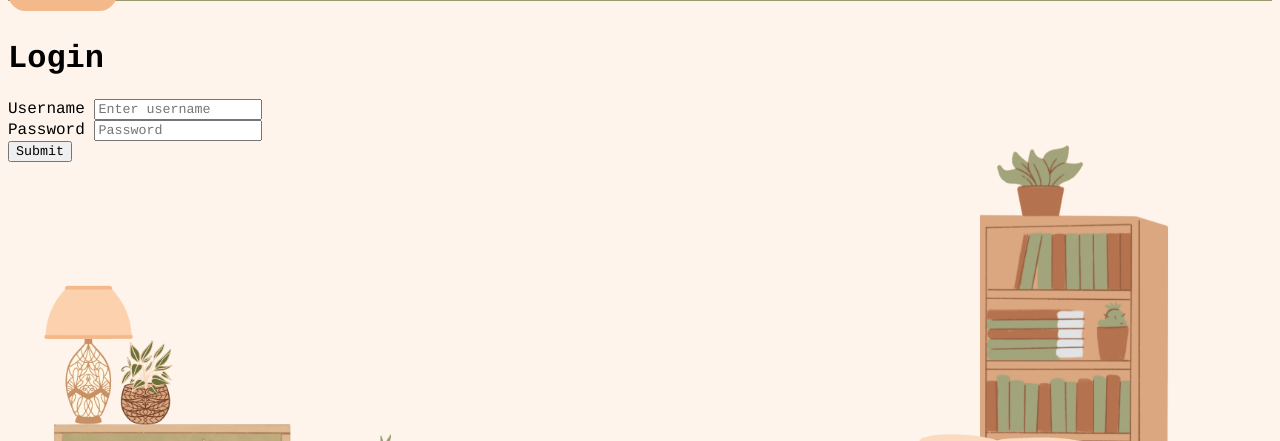
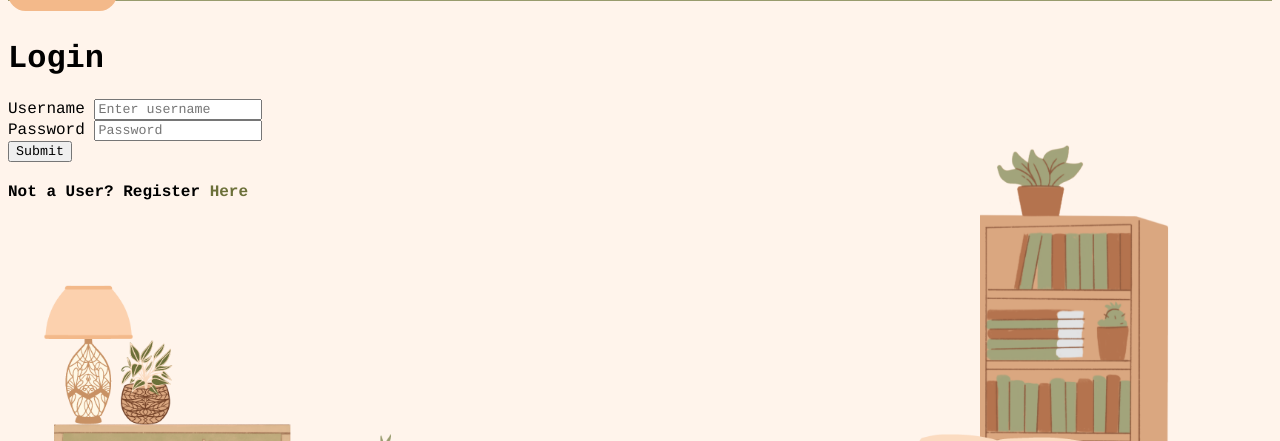
Before and after one commit to eveev26/Library-Database, a Django app: page /users/login_user in a window 1280 px wide. Shown: the part 152-593 px from the top of the page. Run offline with Django 4.2, Linux system fonts and the light colour scheme; some libraries are stand-ins or nearby versions.

Commit message:
added user registration

```diff
--- a/librarydb/users/templates/authentication/login.html
+++ b/librarydb/users/templates/authentication/login.html
@@ -18,4 +18,6 @@
     <input type="submit" value="Submit" class="submit_button">
 </form>
 
+<h4>Not a User? Register <a href="{% url 'register_user' %}">Here</a></h4>
+
 {% endblock %}
--- a/librarydb/users/urls.py
+++ b/librarydb/users/urls.py
@@ -3,5 +3,7 @@ from . import views
 
 urlpatterns = [
     path('login_user', views.login_user, name="login"),
-    path('logout_user', views.logout_user, name="logout")
+    path('logout_user', views.logout_user, name="logout"),
+    path('register_user', views.register_user, name="register_user"),
+
 ]
--- a/librarydb/users/views.py
+++ b/librarydb/users/views.py
@@ -1,6 +1,7 @@
 from django.shortcuts import render, redirect
 from django.contrib.auth import authenticate, login, logout
 from django.contrib import messages
+from django.contrib.auth.forms import UserCreationForm
 
 def login_user(request):
     if request.method == "POST":
@@ -20,3 +21,20 @@ def logout_user(request):
     logout(request)
     messages.success(request, ("You Were Logged Out"))
     return redirect('http://127.0.0.1:8000/database/')
+
+def register_user(request):
+    if request.method == "POST":
+        form = UserCreationForm(request.POST)
+        if form.is_valid():
+            form.save()
+            username = form.cleaned_data['username']
+            password = form.cleaned_data['password1']
+            user = authenticate(username=username, password=password)
+            login(request, user)
+            messages.success(request, ("Registration Successful"))
+            return redirect('http://127.0.0.1:8000/database/')
+    else:
+        form = UserCreationForm()
+
+    context = {'form': form,}
+    return render(request, 'authentication/register_user.html', context)
```
Also changed, not shown: librarydb/users/templates/authentication/register_user.html (added, +17 -0 lines).
